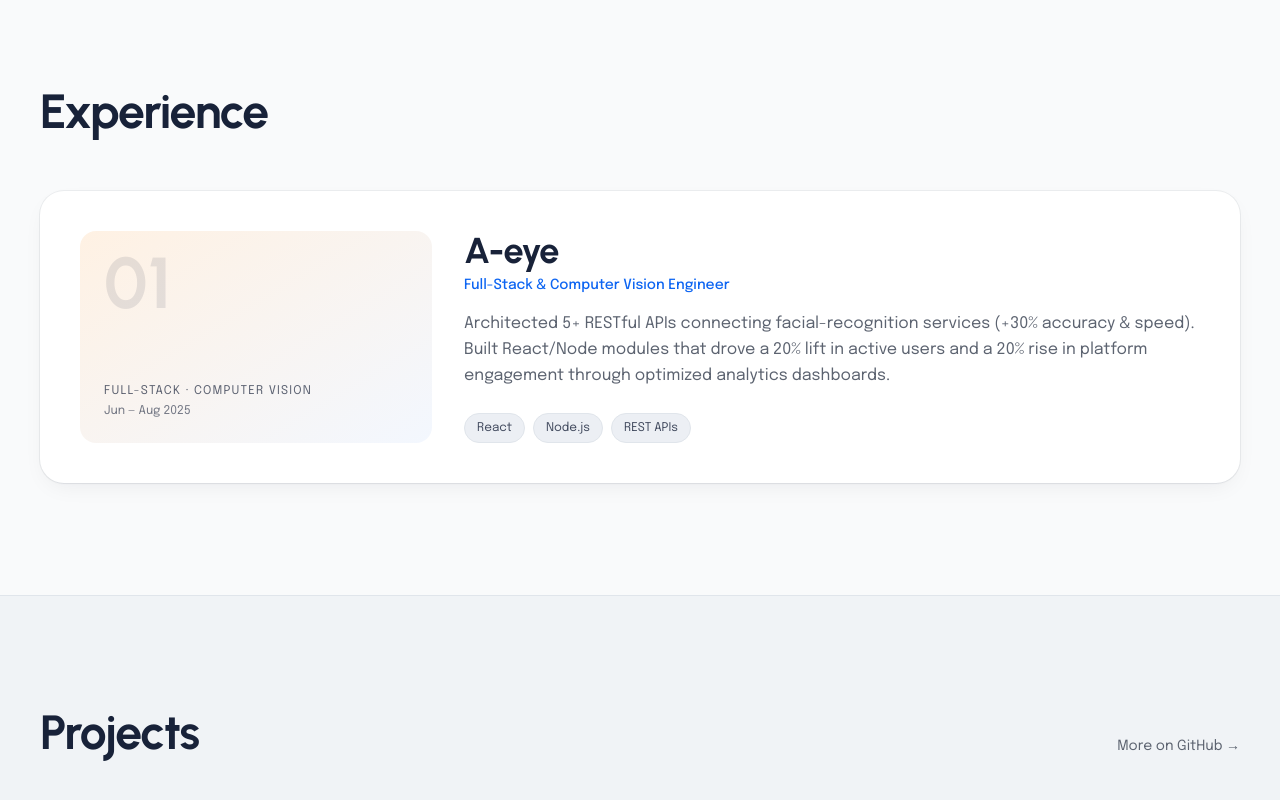
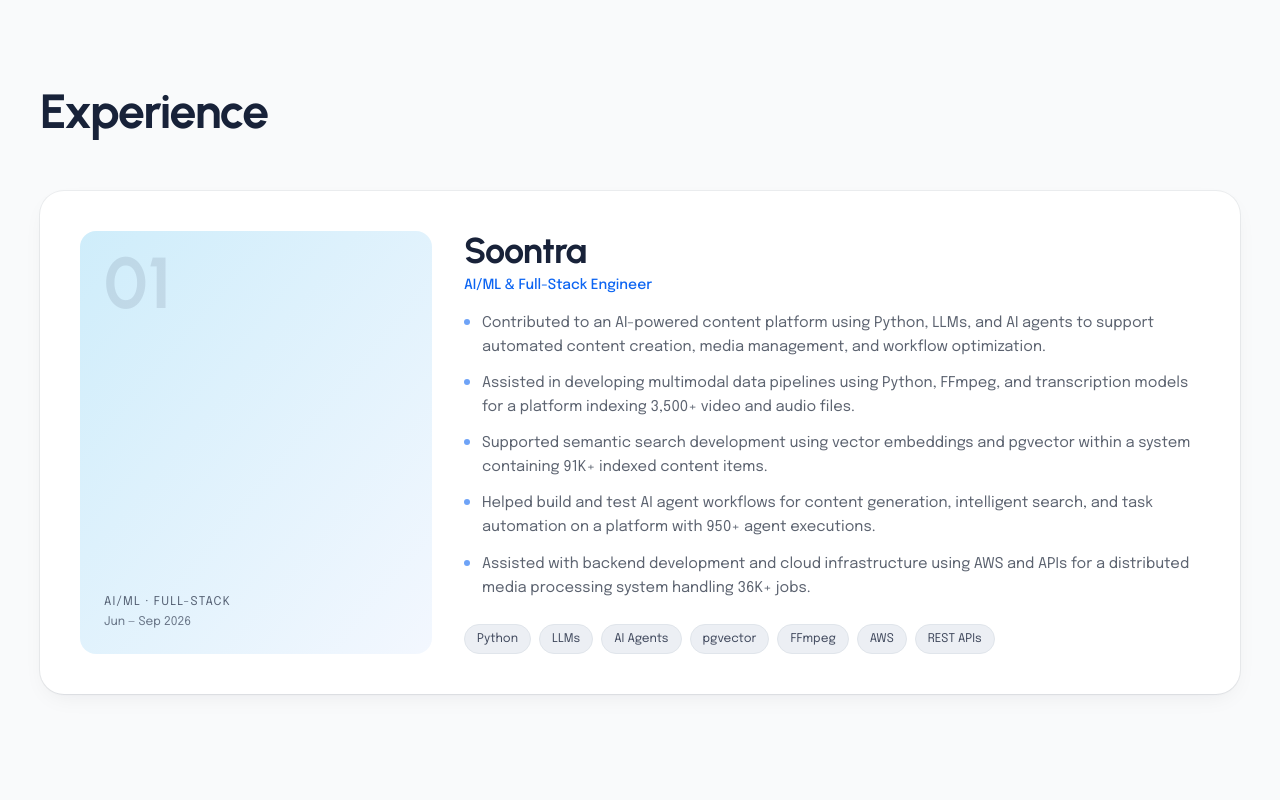
Before and after one commit to sashankpaka123/SashankPortfolio, a React (Vite) app: page / in a window 1280 px wide. Shown: the part 1996-2796 px from the top of the page. Built offline with nearby package versions, Linux system fonts and the light colour scheme.

Commit message:
Update experience: replace A-eye with Soontra AI/ML & Full-Stack Engineer

```diff
--- a/src/components/ExperienceSection.tsx
+++ b/src/components/ExperienceSection.tsx
@@ -2,13 +2,19 @@
 
 const experiences = [
   {
-    title: 'A-eye',
-    role: 'Full-Stack & Computer Vision Engineer',
-    tag: 'Full-Stack · Computer Vision',
-    date: 'Jun — Aug 2025',
-    body: 'Architected 5+ RESTful APIs connecting facial-recognition services (+30% accuracy & speed). Built React/Node modules that drove a 20% lift in active users and a 20% rise in platform engagement through optimized analytics dashboards.',
-    stack: ['React', 'Node.js', 'REST APIs'],
-    accent: 'from-orange-300/20 to-primary/5',
+    title: 'Soontra',
+    role: 'AI/ML & Full-Stack Engineer',
+    tag: 'AI/ML · Full-Stack',
+    date: 'Jun — Sep 2026',
+    highlights: [
+      'Contributed to an AI-powered content platform using Python, LLMs, and AI agents to support automated content creation, media management, and workflow optimization.',
+      'Assisted in developing multimodal data pipelines using Python, FFmpeg, and transcription models for a platform indexing 3,500+ video and audio files.',
+      'Supported semantic search development using vector embeddings and pgvector within a system containing 91K+ indexed content items.',
+      'Helped build and test AI agent workflows for content generation, intelligent search, and task automation on a platform with 950+ agent executions.',
+      'Assisted with backend development and cloud infrastructure using AWS and APIs for a distributed media processing system handling 36K+ jobs.',
+    ],
+    stack: ['Python', 'LLMs', 'AI Agents', 'pgvector', 'FFmpeg', 'AWS', 'REST APIs'],
+    accent: 'from-sky-500/20 to-primary/5',
   },
 ];
 
@@ -52,9 +58,14 @@
                     {p.title}
                   </h3>
                   <div className="mt-1 text-sm text-primary font-medium">{p.role}</div>
-                  <p className="mt-4 text-muted-foreground leading-relaxed">
-                    {p.body}
-                  </p>
+                  <ul className="mt-4 space-y-3">
+                    {p.highlights.map((h, idx) => (
+                      <li key={idx} className="flex gap-3 text-muted-foreground leading-relaxed text-[0.925rem]">
+                        <span className="mt-2 w-1.5 h-1.5 rounded-full bg-primary/60 shrink-0" />
+                        <span>{h}</span>
+                      </li>
+                    ))}
+                  </ul>
                   <div className="mt-6 flex flex-wrap gap-2">
                     {p.stack.map((s) => (
                       <span
--- a/src/components/HeroSection.tsx
+++ b/src/components/HeroSection.tsx
@@ -43,7 +43,7 @@
           <div className="mt-12 grid grid-cols-3 gap-6 max-w-md">
             <Stat value="13K+" label="Games analyzed" />
             <Stat value="3+" label="Shipped projects" />
-            <Stat value="30%" label="API perf. gains" />
+            <Stat value="36K+" label="Media jobs handled" />
           </div>
         </motion.div>
 
```
